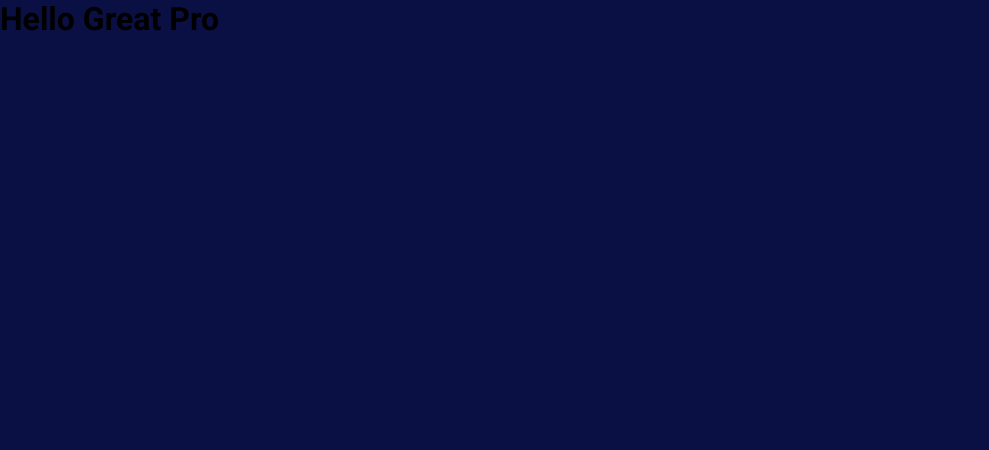
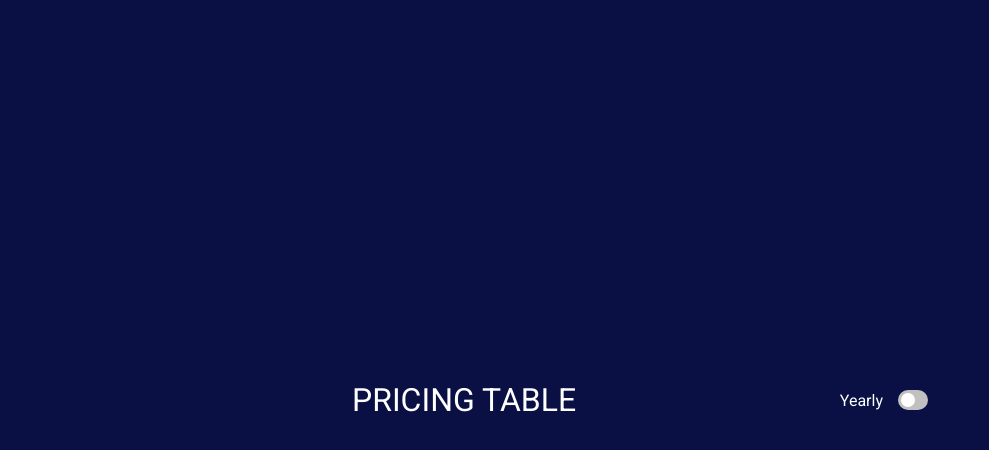
Before and after one commit to Ostafii4uk/great-pro-test-task, a website: page src/index.html in a window 1280 px wide. Shown: the whole page, without its empty margins (0-989 px from the left). Drawn offline with Linux system fonts and the light colour scheme.

Commit message:
Added head for table

```diff
--- a/src/index.html
+++ b/src/index.html
@@ -13,7 +13,18 @@
   <body>
     <header></header>
     <main>
-      <h1>Hello Great Pro</h1>
+      <div class='table'>
+        <div class="table-header">
+          <h1 class='table-title'>Pricing table</h1>
+          <div class="checkbox-wrapper">
+            <span>Yearly</span>
+            <input type="checkbox" class="checkbox-input">
+          </div>
+        </div>
+        <div class="table-body">
+
+        </div>
+      </div>
     </main>
     <footer></footer>
   </body>
--- /dev/null
+++ b/src/styles/blocks/checkbox.scss
@@ -0,0 +1,68 @@
+.checkbox-wrapper {
+  display: flex;
+  gap: 15px;
+  align-items: center;
+
+  .checkbox-input {
+    appearance: none;
+    background-color: silver;
+    border-radius: 72px;
+    border-style: none;
+    flex-shrink: 0;
+    height: 20px;
+    margin: 0;
+    position: relative;
+    width: 30px;
+
+    &::before {
+      bottom: -6px;
+      content: "";
+      left: -6px;
+      position: absolute;
+      right: -6px;
+      top: -6px;
+    }
+
+    &::after {
+      background-color: #fff;
+      border-radius: 50%;
+      content: "";
+      height: 14px;
+      left: 3px;
+      position: absolute;
+      top: 3px;
+      width: 14px;
+    }
+
+    &:hover {
+      background-color: gray;
+      transition-duration: 0.3s;
+    }
+
+    &:checked {
+      background-color: #6e79d6;
+
+      &::after {
+        background-color: #fff;
+        left: 13px;
+      }
+
+      &:hover {
+        background-color: #535db3;
+      }
+    }
+  }
+}
+
+.checkbox-wrapper .checkbox-input,
+.checkbox-wrapper .checkbox-input::after {
+  transition: all 100ms ease-out;
+}
+
+.checkbox-wrapper input[type=checkbox] {
+  cursor: pointer;
+}
+
+.checkbox-wrapper :focus:not(.focus-visible) {
+  outline: 0;
+}
--- /dev/null
+++ b/src/styles/blocks/main.scss
@@ -0,0 +1,20 @@
+.table {
+  margin: 0 auto;
+  display: flex;
+  align-items: center;
+  justify-content: center;
+  padding: 2rem;
+  width: 50%;
+  height: 100vh;
+
+  &-header {
+    width: 100%;
+    display: flex;
+    justify-content: space-between;
+  }
+
+  &-title {
+    text-transform: uppercase;
+    font-weight: 400;
+  }
+}
--- a/src/styles/main.scss
+++ b/src/styles/main.scss
@@ -1,4 +1,7 @@
-@import "./utilis/reset";
-@import "./utilis/normalize";
-@import "./utilis/mixins";
-@import "./utilis/var";
+@import "utilis/reset";
+@import "utilis/normalize";
+@import "utilis/mixins";
+@import "utilis/var";
+
+@import "blocks/main.scss";
+@import "blocks/checkbox.scss";
--- a/src/styles/utilis/_normalize.scss
+++ b/src/styles/utilis/_normalize.scss
@@ -8,6 +8,7 @@ html {
 
 body {
   font-family: 'Roboto', sans-serif;
+  color: #fff;
   background-color: #0A1044;
 }
 
```
Also changed, not shown: src/styles/main.css.
